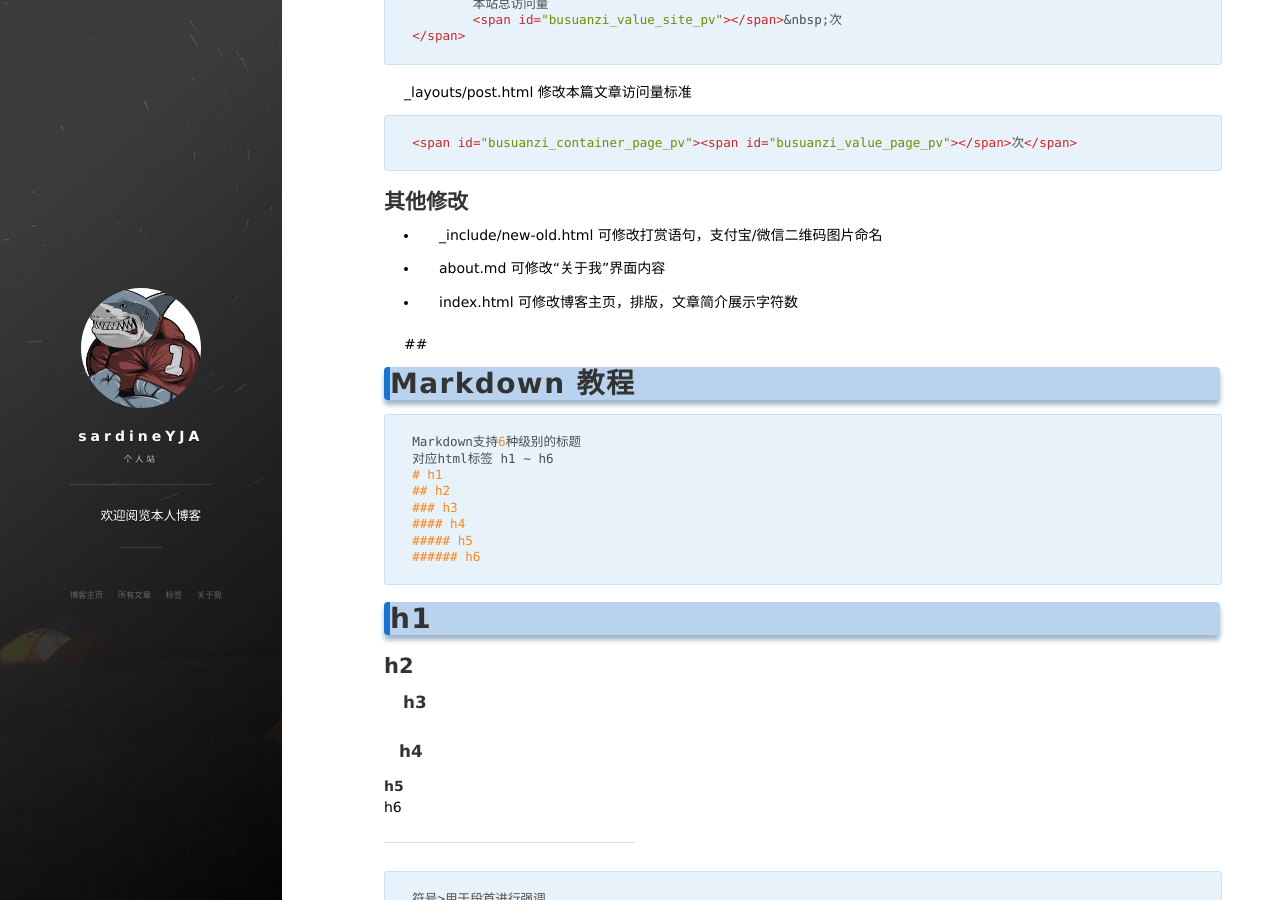
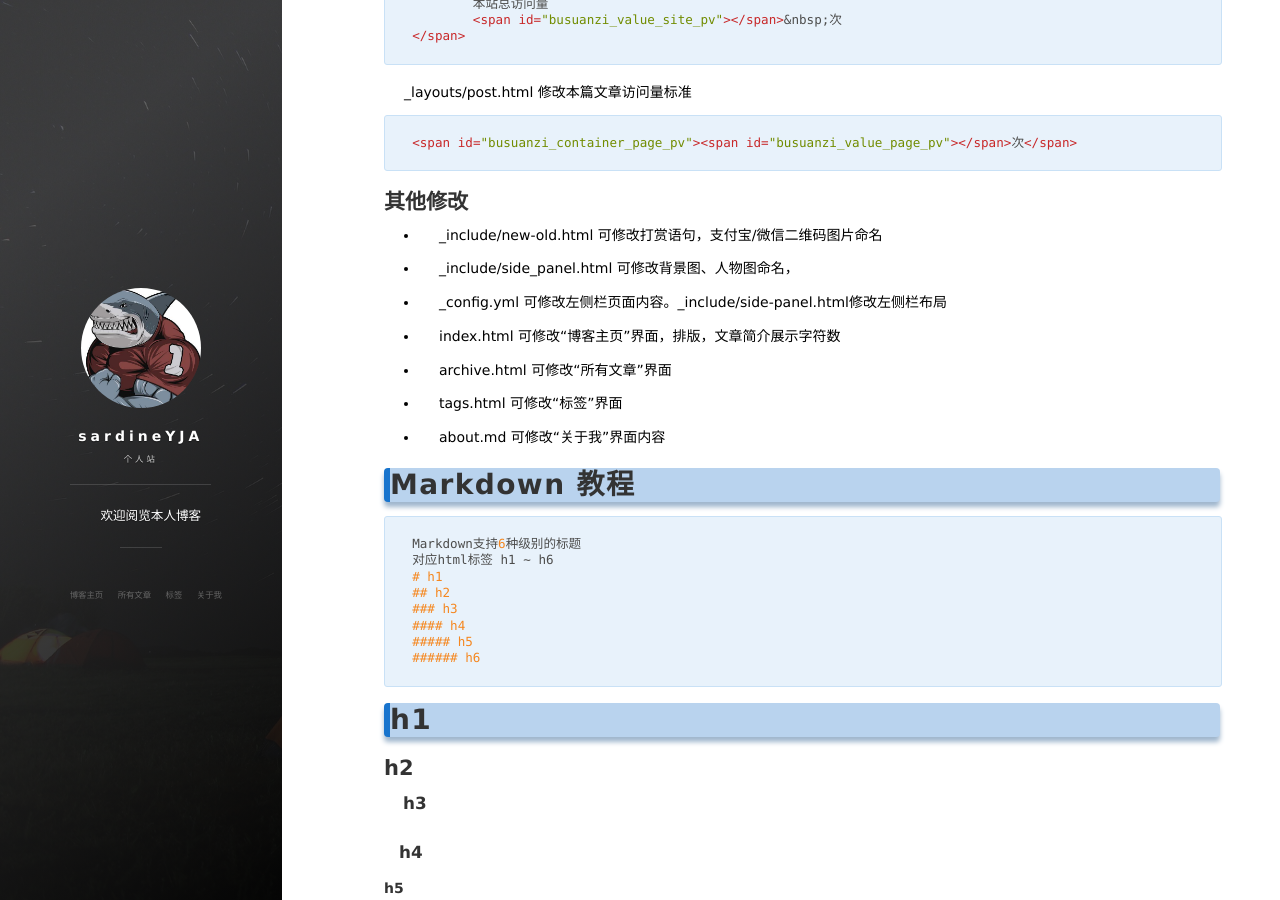
Before and after one commit to sardineYJA/sardineYJA.github.io, a Jekyll site: the page built from _posts/2019-01-01-blog-use.md, in a window 1280 px wide and 900 px high, scrolled down 992 px. Built offline with Jekyll 4.4.1, drawn with Linux system fonts in a browser that asks for light colours; nearby versions of some CDN libraries; comment, search, counter and statistics services are not loaded.

Commit message:
Update 2019-01-01-blog-use.md

```diff
--- a/_posts/2019-01-01-blog-use.md
+++ b/_posts/2019-01-01-blog-use.md
@@ -41,6 +41,7 @@ Please make sure you have the correct access rights and the repository exists.
 4. 粘贴到github的setting的SSH中
 
 
+
 # 博客教程
 
 ## 修改访问量标准
@@ -72,13 +73,17 @@ uv 表示unique visitor, 是指独立用户，一台电脑，单个ip为一个
 
 - \_include/new-old.html 可修改打赏语句，支付宝/微信二维码图片命名
 
+- \_include/side_panel.html 可修改背景图、人物图命名，
+
+- \_config.yml 可修改左侧栏页面内容。\_include/side-panel.html修改左侧栏布局
+
+- index.html 可修改“博客主页”界面，排版，文章简介展示字符数
+
+- archive.html 可修改“所有文章”界面
+
+- tags.html 可修改“标签”界面
+
 - about.md 可修改“关于我”界面内容
-
-- index.html 可修改博客主页，排版，文章简介展示字符数
-
-
-##
-
 
 
 
```
